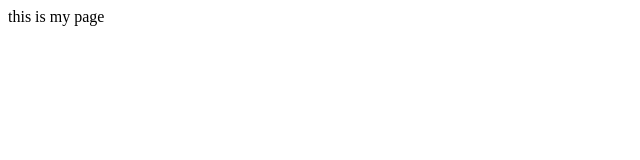
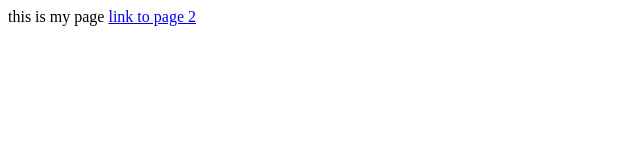
Before and after one commit to mkchewning/m-chewning.github.io, a plain HTML site: page index.html in a window 1280 px wide. Shown: the whole page, without its empty margins (0-640 px from the left). Drawn offline with Linux system fonts and the light colour scheme.

Commit message:
Update index.html

```diff
--- a/index.html
+++ b/index.html
@@ -10,6 +10,7 @@
 
 <body>
 this is my page
+   <a href="https://mkchewning.github.io/page2/">link to page 2</a>
 
 </body>
 
```
